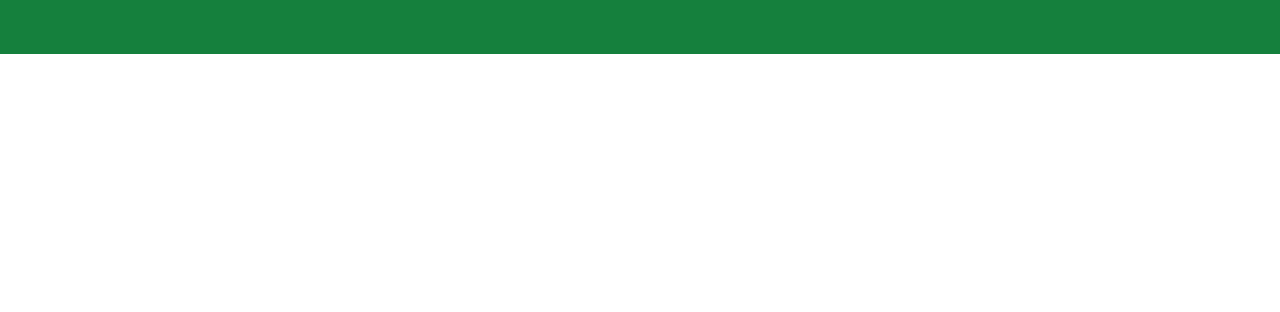
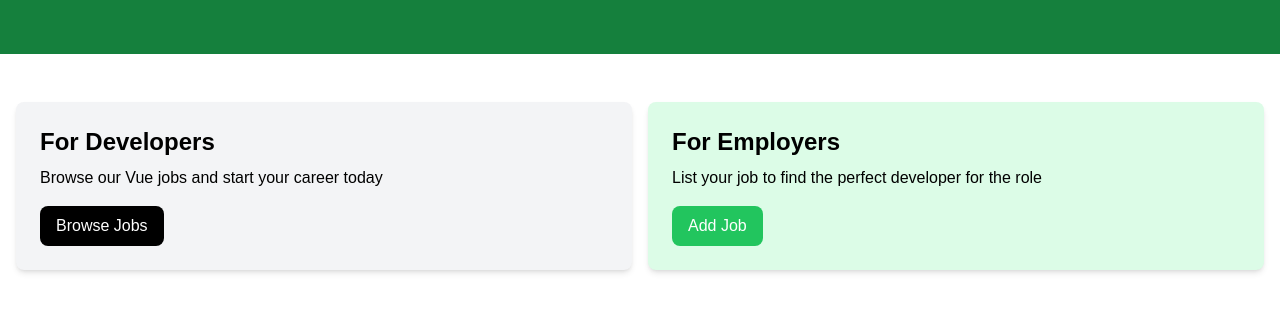
Before and after one commit to DarkoPG27/jobs, a Vue app: page / in a window 1280 px wide. Shown: the part 226-538 px from the top of the page. Built offline with nearby package versions, Linux system fonts and the light colour scheme; the HTML template or start-up script is replaced by a standard one.

Commit message:
created home cards and cards compnents

```diff
--- a/src/App.vue
+++ b/src/App.vue
@@ -1,9 +1,11 @@
 <script setup>
 import Hero from "./components/Hero.vue";
+import HomeCards from "./components/HomeCards.vue";
 import Navbar from "./components/Navbar.vue";
 </script>
 
 <template>
   <Navbar />
   <Hero />
+  <HomeCards />
 </template>
--- /dev/null
+++ b/src/components/Card.vue
@@ -0,0 +1,16 @@
+<script setup>
+import { defineProps } from "vue";
+
+defineProps({
+  bg: {
+    type: String,
+    default: "bg-gray-100",
+  },
+});
+</script>
+
+<template>
+  <div :class="`${bg} p-6 rounded-lg shadow-md`">
+    <slot></slot>
+  </div>
+</template>
--- /dev/null
+++ b/src/components/HomeCards.vue
@@ -0,0 +1,36 @@
+<script setup>
+import Card from "./Card.vue";
+</script>
+
+<template>
+  <section class="py-4">
+    <div class="container-xl lg:container m-auto">
+      <div class="grid grid-cols-1 md:grid-cols-2 gap-4 p-4 rounded-lg">
+        <Card bg="bg-gray-100">
+          <h2 class="text-2xl font-bold">For Developers</h2>
+          <p class="mt-2 mb-4">
+            Browse our Vue jobs and start your career today
+          </p>
+          <a
+            href="jobs.html"
+            class="inline-block bg-black text-white rounded-lg px-4 py-2 hover:bg-gray-700"
+          >
+            Browse Jobs
+          </a>
+        </Card>
+        <Card bg="bg-green-100">
+          <h2 class="text-2xl font-bold">For Employers</h2>
+          <p class="mt-2 mb-4">
+            List your job to find the perfect developer for the role
+          </p>
+          <a
+            href="add-job.html"
+            class="inline-block bg-green-500 text-white rounded-lg px-4 py-2 hover:bg-green-600"
+          >
+            Add Job
+          </a>
+        </Card>
+      </div>
+    </div>
+  </section>
+</template>
```
